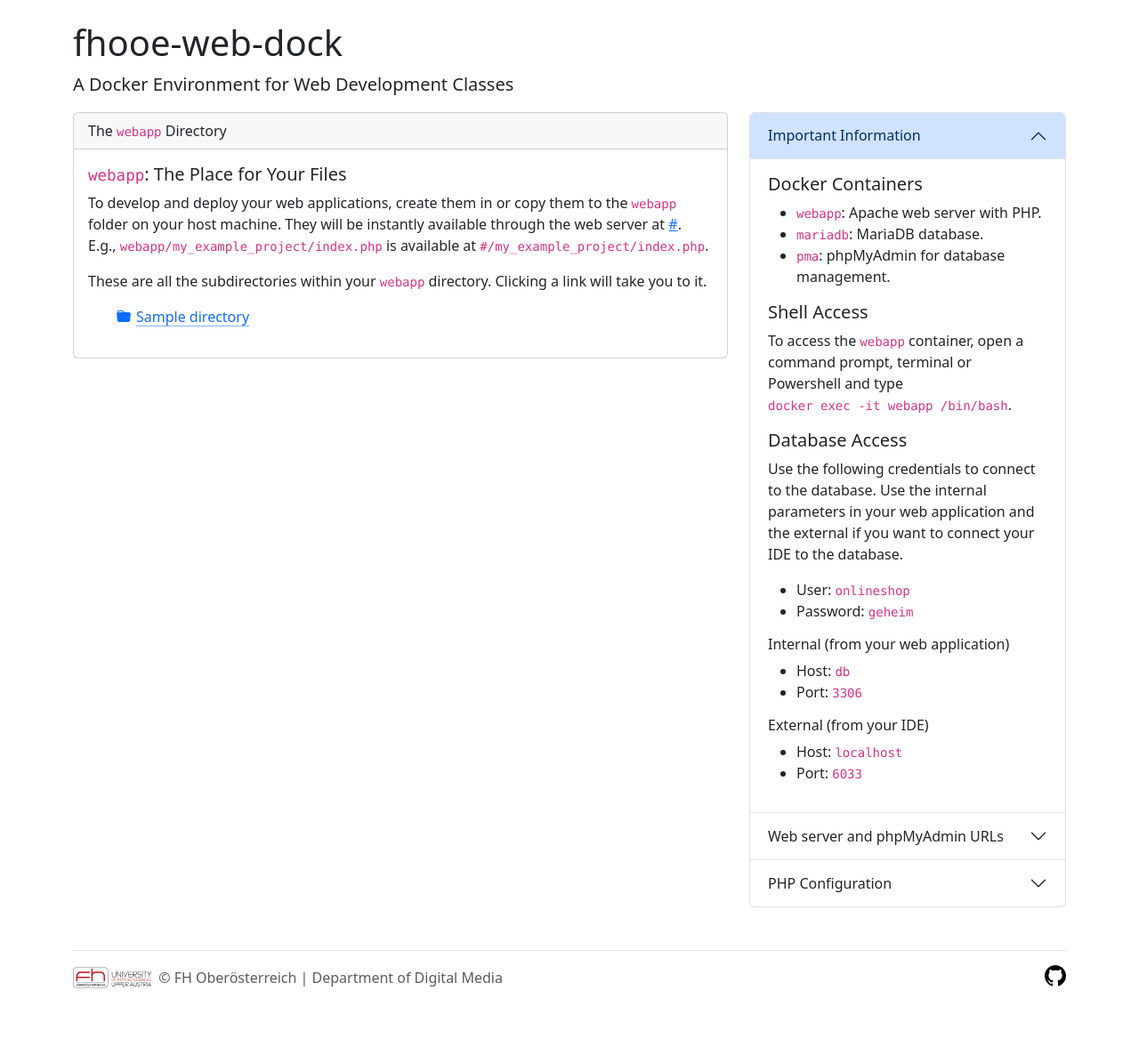
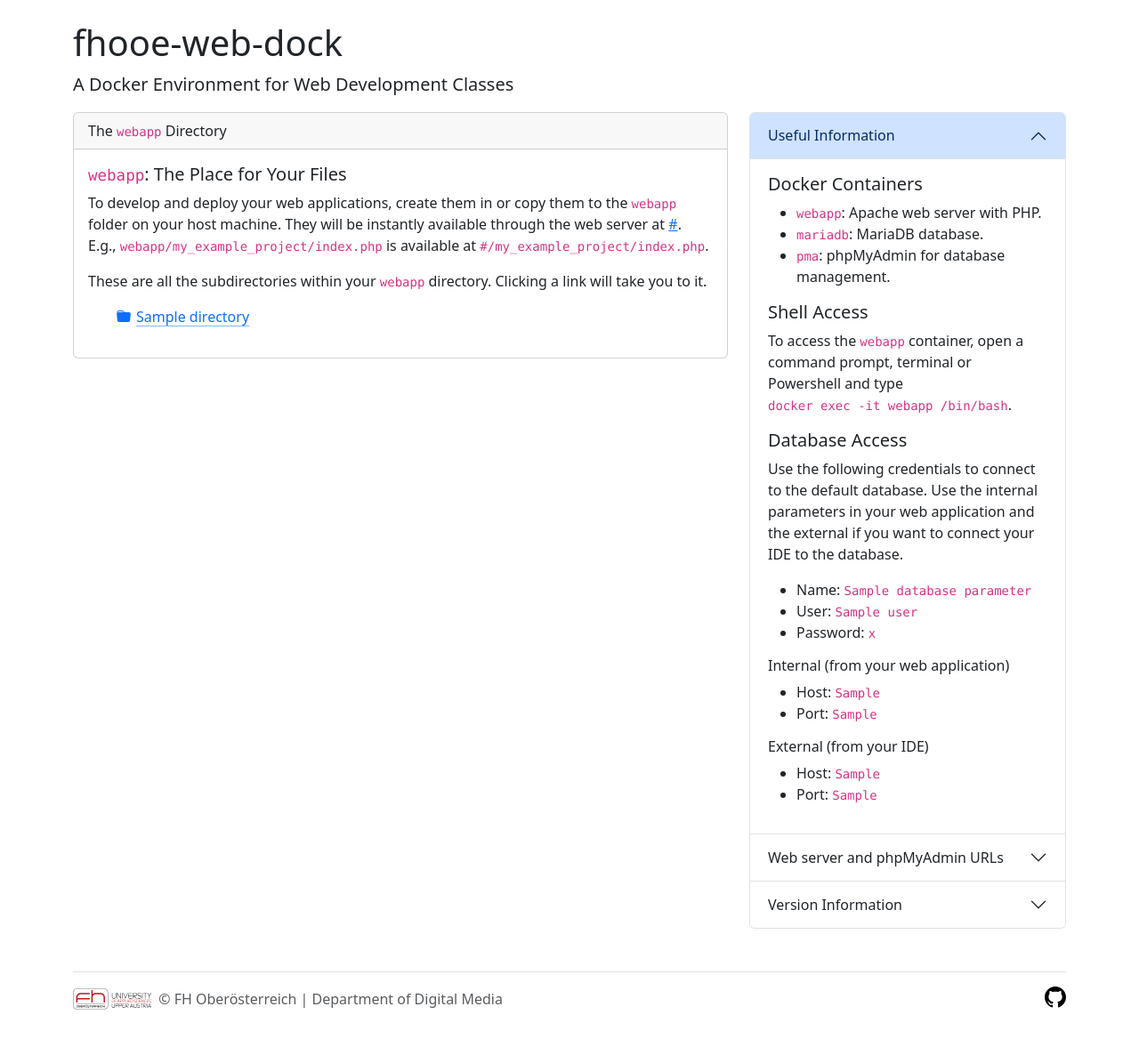
Before and after one commit to Digital-Media/fhooe-web-dock, a PHP site: template webapp/dashboard/views/dashboard.html.twig in a window 1280 px wide. Shown: the part 73-1250 px from the top of the page at 89% size. Before the commit the page ends 1184 px from the top, so only its background shows below. Run offline with PHP 8.4, Linux system fonts and the light colour scheme; the template is opened without the code that fills it: most values are stand-ins (such as "Sample title", 1, 10 or a date in 2020); some libraries are stand-ins or nearby versions.

Commit message:
Display the database version in the dashboard
Also get the connection parameters from Dashboard.php
(we can't get them from Docker's .env file because it's not in the image/container).

```diff
--- a/webapp/dashboard/composer.json
+++ b/webapp/dashboard/composer.json
@@ -17,6 +17,7 @@
     "require": {
         "php": "^8.3",
         "ext-mbstring": "*",
+        "ext-pdo": "*",
         "twig/twig": "^3.8"
     },
     "minimum-stability": "stable",
--- a/webapp/dashboard/views/dashboard.html.twig
+++ b/webapp/dashboard/views/dashboard.html.twig
@@ -111,7 +111,7 @@
                         <h2 class="accordion-header">
                             <button class="accordion-button" type="button" data-bs-toggle="collapse"
                                     data-bs-target="#collapseOne" aria-expanded="true" aria-controls="collapseOne">
-                                Important Information
+                                Useful Information
                             </button>
                         </h2>
                         <div id="collapseOne" class="accordion-collapse collapse show">
@@ -128,22 +128,37 @@
                                     <code class="user-select-all">docker exec -it webapp /bin/bash</code>.
                                 </p>
                                 <h5>Database Access</h5>
-                                <p>Use the following credentials to connect to the database. Use the internal parameters
-                                    in your web application and the external if you want to connect your IDE to the
-                                    database.</p>
+                                <p>Use the following credentials to connect to the default database. Use the internal
+                                    parameters in your web application and the external if you want to connect your IDE
+                                    to the database.</p>
                                 <ul>
-                                    <li>User: <code class="user-select-all">onlineshop</code></li>
-                                    <li>Password: <code class="user-select-all">geheim</code></li>
+                                    <li>
+                                        Name: <code class="user-select-all">{{ databaseParameters.name }}</code>
+                                    </li>
+                                    <li>
+                                        User: <code class="user-select-all">{{ databaseParameters.user }}</code>
+                                    </li>
+                                    <li>
+                                        Password: <code class="user-select-all">{{ databaseParameters.password }}</code>
+                                    </li>
                                 </ul>
                                 <h6>Internal (from your web application)</h6>
                                 <ul>
-                                    <li>Host: <code class="user-select-all">db</code></li>
-                                    <li>Port: <code class="user-select-all">3306</code></li>
+                                    <li>
+                                        Host: <code class="user-select-all">{{ databaseParameters.hostInternal }}</code>
+                                    </li>
+                                    <li>
+                                        Port: <code class="user-select-all">{{ databaseParameters.portInternal }}</code>
+                                    </li>
                                 </ul>
                                 <h6>External (from your IDE)</h6>
                                 <ul>
-                                    <li>Host: <code class="user-select-all">localhost</code></li>
-                                    <li>Port: <code class="user-select-all">6033</code></li>
+                                    <li>
+                                        Host: <code class="user-select-all">{{ databaseParameters.hostExternal }}</code>
+                                    </li>
+                                    <li>
+                                        Port: <code class="user-select-all">{{ databaseParameters.portExternal }}</code>
+                                    </li>
                                 </ul>
                             </div>
                         </div>
@@ -175,17 +190,19 @@
                         <h2 class="accordion-header">
                             <button class="accordion-button collapsed" type="button" data-bs-toggle="collapse"
                                     data-bs-target="#collapseTwo" aria-expanded="false" aria-controls="collapseTwo">
-                                PHP Configuration
+                                Version Information
                             </button>
                         </h2>
                         <div id="collapseTwo" class="accordion-collapse collapse">
                             <div class="accordion-body">
                                 <h5>Webserver</h5>
-                                <p>{{ webserver }}</p>
+                                <p>{{ webserverVersion }}</p>
                                 <h5>PHP</h5>
-                                <p>{{ php }}</p>
+                                <p>{{ phpVersion }}</p>
                                 <h5>Debugger</h5>
-                                <p>{{ debugger }}</p>
+                                <p>{{ debuggerVersion }}</p>
+                                <h5>Database</h5>
+                                <p>{{ databaseVersion }}</p>
                                 <p class="card-text">To check the full configuration (web server, PHP version,
                                     extensions, variables, etc.), open the PHP info page.</p>
                                 <a href="dashboard/phpinfo.php" class="btn btn-primary" target="_blank">
```
Also changed, not shown: webapp/dashboard/src/Dashboard.php (+88 -6 lines), 1 other file.
